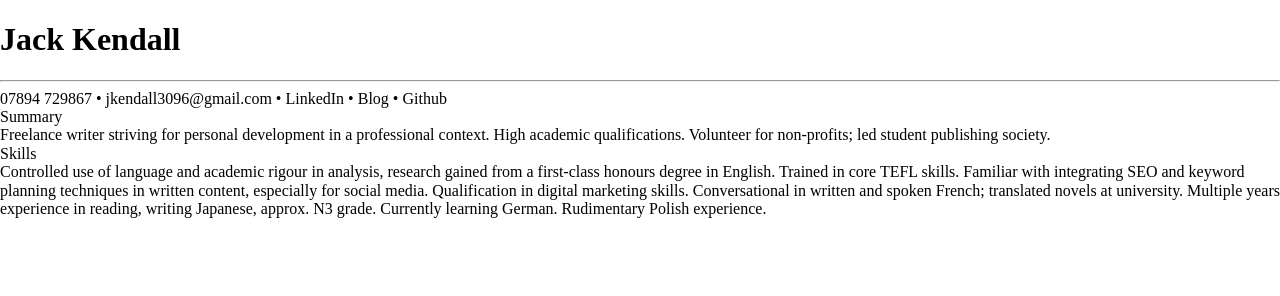
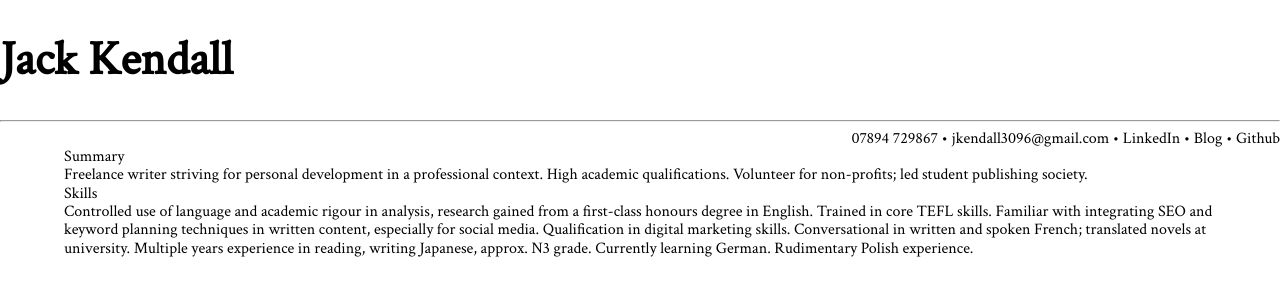
Before and after one commit to jkendall327/Portfolio, a website built with Parcel: page resume.html in a window 1280 px wide. Built offline with nearby package versions, Linux system fonts and the light colour scheme.

Commit message:
Header styling. Gaps to CSS grid.

```diff
--- a/css/resume.css
+++ b/css/resume.css
@@ -1,8 +1,25 @@
+body {
+    font-family: 'Crimson Text', serif;
+    margin: 3%;
+  }
+
 main {
     display: grid;
     grid-template-columns: 20px auto auto auto 20px;
     grid-template-rows: auto auto auto auto;
+    gap: 1em;
+
+    margin-left: 5%;
+    margin-right: 5%;
 }
+
+  header h1 {
+    font-size: 3em;
+  }
+
+  .links {
+    text-align: right;
+  }
 
 .summary {
     grid-column: 2/3;
```
